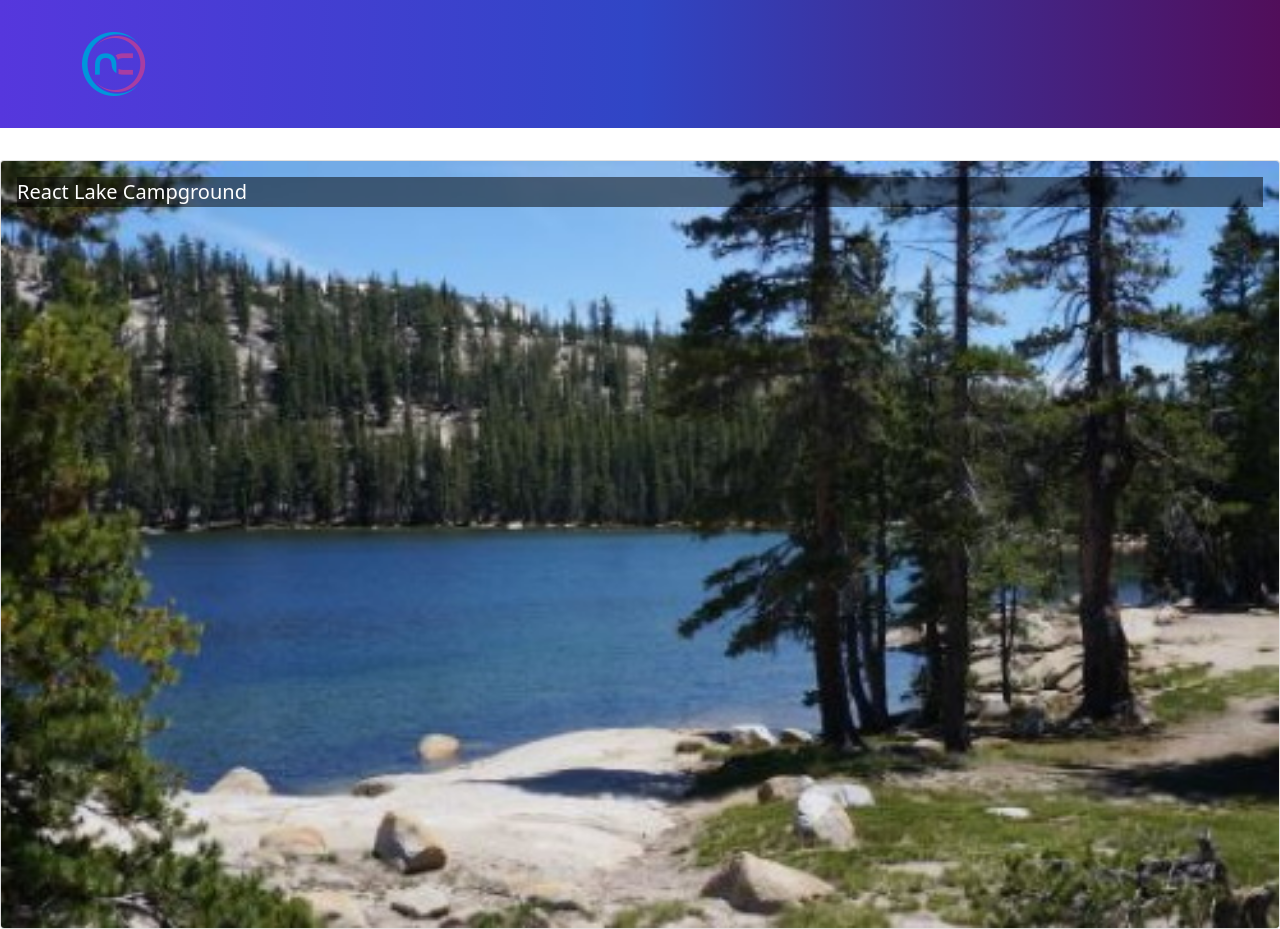
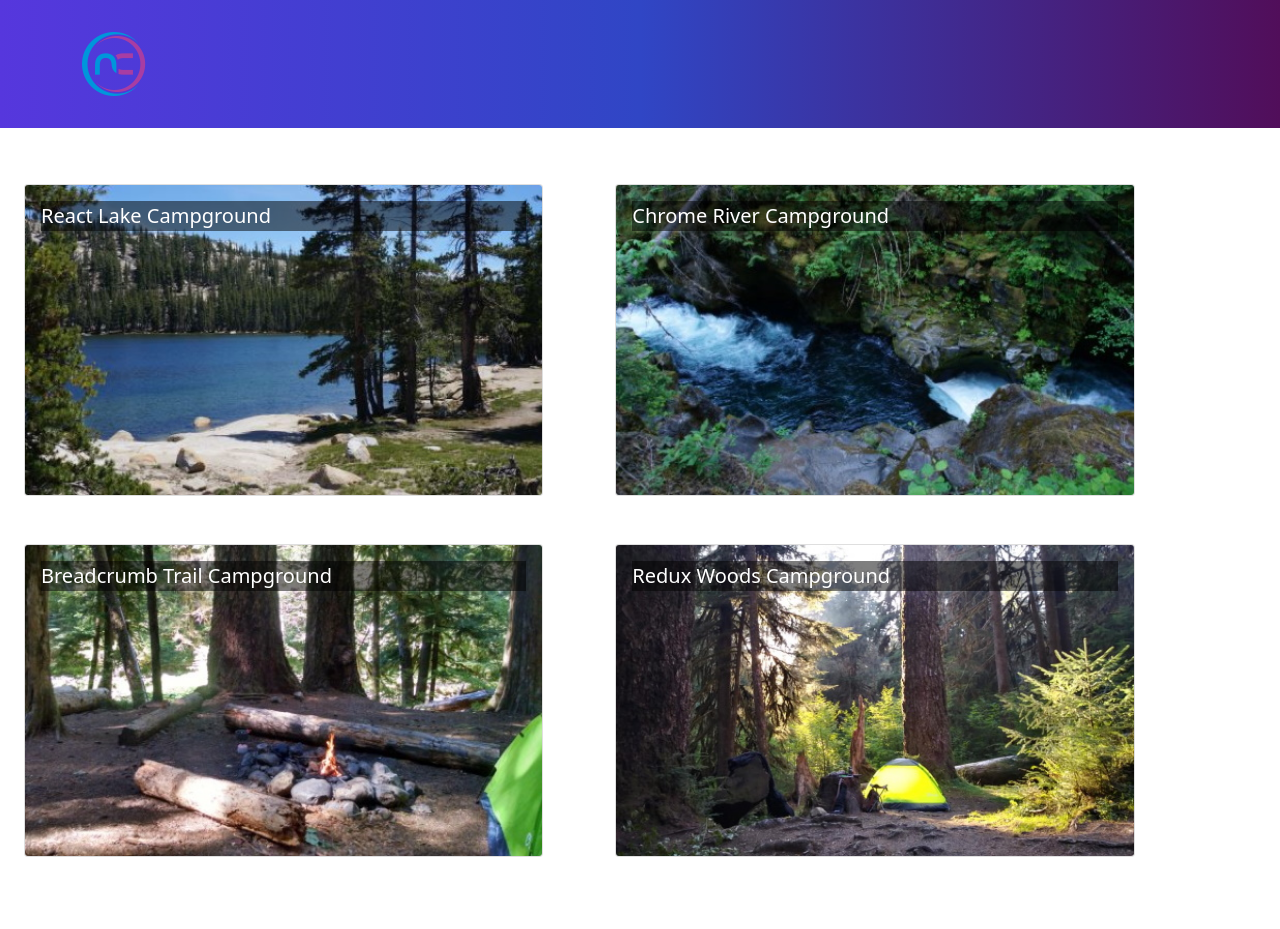
Before and after one commit to Laidir88/react-nucampsite, a React (Create React App) app: page / in a window 1280 px wide. After the commit the page ends 881 px from the top, so only its background shows below. Built offline with nearby package versions, Linux system fonts and the light colour scheme.

Commit message:
Added CampsitesList

```diff
--- a/src/App.js
+++ b/src/App.js
@@ -1,8 +1,7 @@
 import React from "react";
 import { Container, Navbar, NavbarBrand } from "reactstrap";
 import NucampLogo from "./app/assets/img/logo.png";
-import CampsiteCard from "./features/campsites/CampsiteCard";
-import { CAMPSITES } from "./app/shared/CAMPSITES";
+import CampsiteList from "./features/campsites/CampsiteList";
 import "./App.css";
 
 function App() {
@@ -15,7 +14,7 @@
           </NavbarBrand>
         </Container>
       </Navbar>
-      <CampsiteCard campsite={CAMPSITES[0]} />
+      <CampsiteList />
     </div>
   );
 }
--- /dev/null
+++ b/src/features/campsites/CampsiteList.js
@@ -0,0 +1,19 @@
+import { CAMPSITES } from "../../app/shared/CAMPSITES";
+import { Col, Row } from "reactstrap";
+import CampsiteCard from "./CampsiteCard";
+
+const CampsiteList = () => {
+  return (
+    <Row>
+      {CAMPSITES.map((campsite) => {
+        return (
+          <Col md="5" className="m-4" key="{campsite.id}">
+            <CampsiteCard campsite={campsite} />
+          </Col>
+        );
+      })}
+    </Row>
+  );
+};
+
+export default CampsiteList;
```
